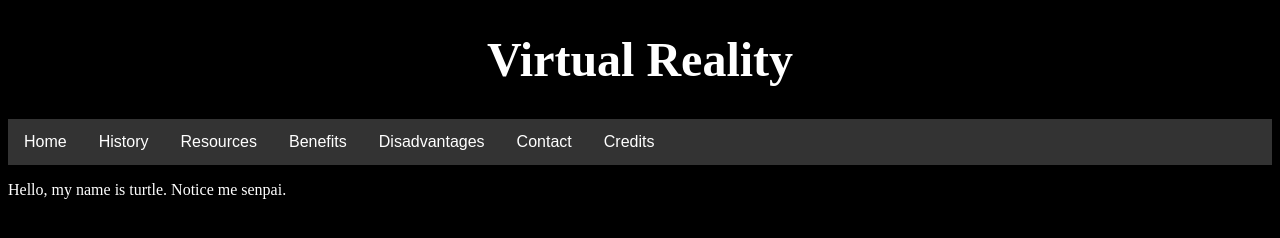
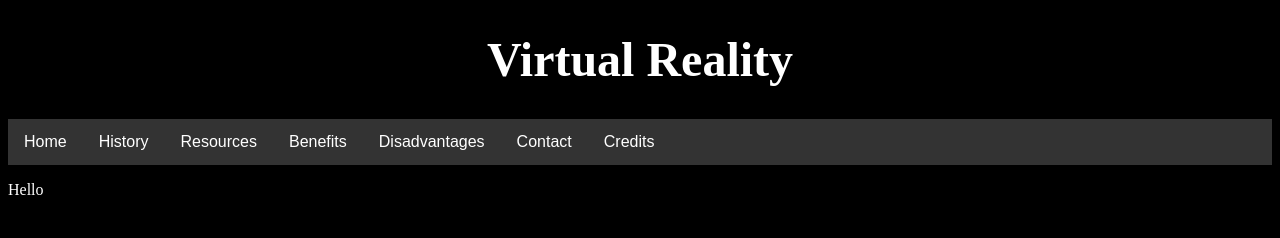
Before and after one commit to MidgetGramp/MidgetGramp.github.io, a plain HTML site: page index.html in a window 1280 px wide. Drawn offline with Linux system fonts and the light colour scheme.

Commit message:
Update index.html

```diff
--- a/index.html
+++ b/index.html
@@ -18,6 +18,6 @@
         <li><a href="contact.html">Contact</a></li>
         <li><a href="credits.html">Credits</a></li>
     </ul>
-    <p>Hello, my name is turtle. Notice me senpai.</p>
+    <p>Hello</p>
 </body>
 </html>
```
